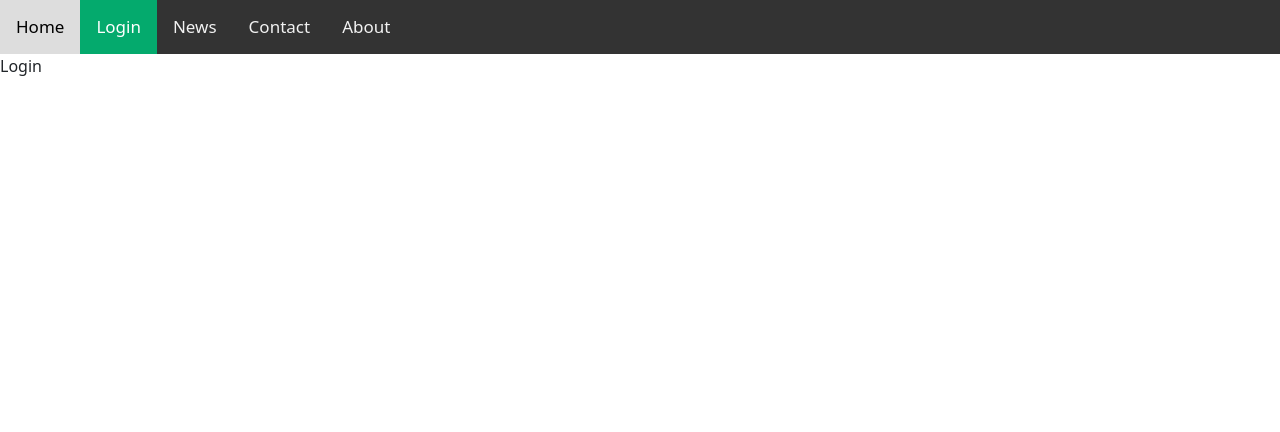
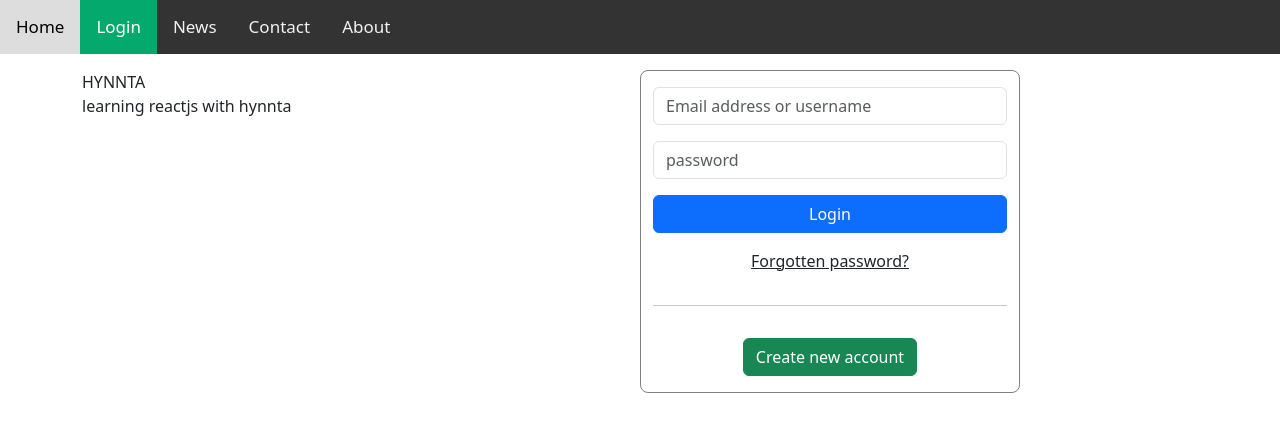
Before and after one commit to hynnta/FullStack-FrontEnd-React, a React (Create React App) app: page /login in a window 1280 px wide. Shown: the top 432 px of the page. Built offline with nearby package versions, Linux system fonts and the light colour scheme.

Commit message:
create form login

```diff
--- a/src/components/Login/Login.js
+++ b/src/components/Login/Login.js
@@ -1,9 +1,28 @@
 import React from 'react';
+import './Login.scss'
 
 const Login = (props) => {
     return (
-        <div className='login-container'>
-            Login
+        <div className='login-container mt-3'>
+            <div className='container'>
+                <div className='row'>
+                    <div className='conten-left col-6'>
+                        <div className='banner'>HYNNTA</div>
+                        <div className='detail'>learning reactjs with hynnta</div>
+                    </div>
+                    <div className='content-right col-4 d-flex flex-column gap-3 py-3'>
+                        <input className='form-control' type='text' placeholder='Email address or username'/>
+                        <input className='form-control' type='password' placeholder='password' />
+                        <button className='btn btn-primary'>Login</button>
+                        <span className='text-center'><u>Forgotten password?</u></span>
+                        <hr />
+                        <div className='text-center'>
+                            <button className='btn btn-success'>Create new account</button>
+                        </div>
+                    </div>
+                    <div className='col-2'></div>
+                </div>
+            </div>
         </div>
     );
 }
--- a/src/components/Login/Login.scss
+++ b/src/components/Login/Login.scss
@@ -0,0 +1,13 @@
+.red {
+    border: 1px solid red;
+}
+.green {
+    border: 1px solid green;
+}
+
+.login-container {
+    .content-right{
+        border: 1px solid gray;
+        border-radius: 8px;
+    }
+}
```
